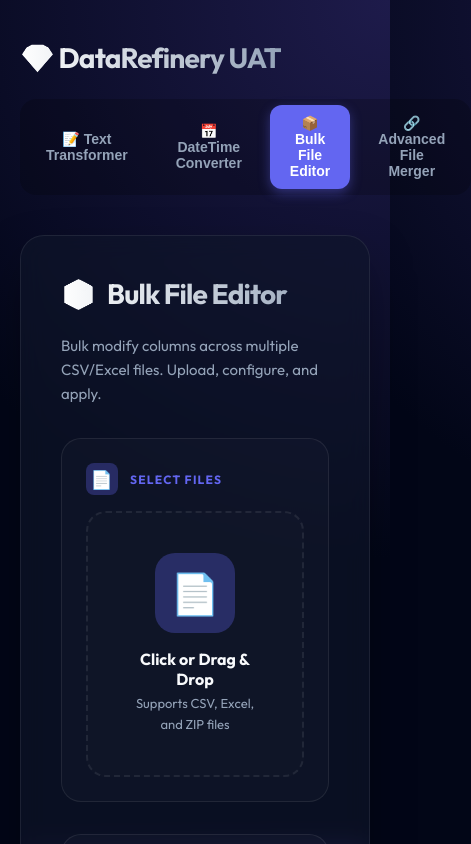
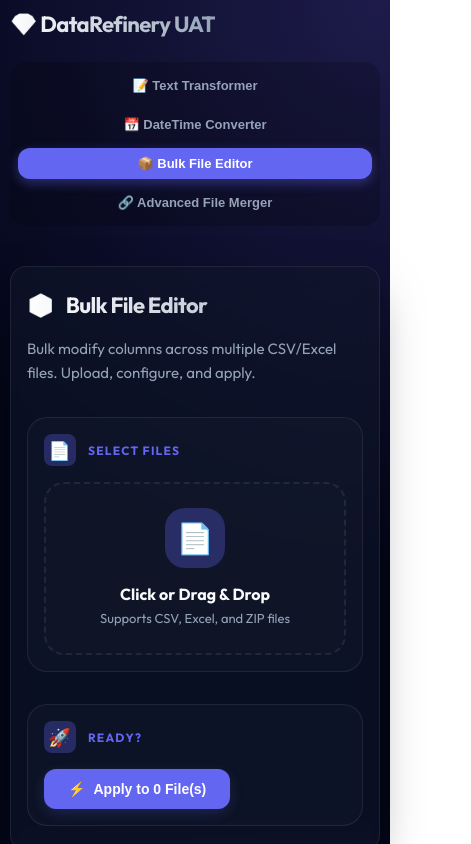
Before and after one commit to SiddheshSRane/MultiIQToolkit, a React (Vite) app in the folder frontend/: page / in a window 390 px wide. Both pictures are taken after a click on the button "📦 Bulk File Editor". Shown: the top 844 px of the page, 471 px wide, since content can reach past the window. Built offline with nearby package versions, Linux system fonts and the light colour scheme.

Commit message:
UI: Enhance mobile compatibility across all pages and components

```diff
--- a/frontend/src/App.tsx
+++ b/frontend/src/App.tsx
@@ -23,7 +23,7 @@ export default function App() {
 
   return (
     <div className="layout-root">
-      <div style={{ display: "flex", alignItems: "center", justifyContent: "space-between", marginBottom: 24 }}>
+      <div className="flex-responsive" style={{ marginBottom: 24 }}>
         <h2 style={{ margin: 0 }}>💎 DataRefinery UAT</h2>
       </div>
 
--- a/frontend/src/components/ActivityLog.tsx
+++ b/frontend/src/components/ActivityLog.tsx
@@ -35,21 +35,18 @@ export default function ActivityLog({ logs, onClear }: ActivityLogProps) {
 
     return (
         <div className="activity-log">
-            <div style={{ display: "flex", justifyContent: "space-between", alignItems: "center", marginBottom: 16 }}>
+            <div className="flex-responsive" style={{ marginBottom: 16 }}>
                 <h4 style={{ margin: 0 }}>Session Activity</h4>
-                <button className="text-btn" style={{ fontSize: "12px" }} onClick={onClear}>Clear History</button>
+                <button className="text-btn" style={{ fontSize: "12px", background: "transparent", color: "var(--primary)", border: "none", cursor: "pointer" }} onClick={onClear}>Clear History</button>
             </div>
             <div className="log-list" style={{ maxHeight: "400px", overflowY: "auto" }}>
                 {logs.map((log) => (
-                    <div key={log.id} className="log-item" style={{
+                    <div key={log.id} className="log-item flex-responsive" style={{
                         padding: "12px",
                         background: "var(--card-bg)",
                         border: "1px solid var(--border-color)",
                         borderRadius: "8px",
-                        marginBottom: "8px",
-                        display: "flex",
-                        justifyContent: "space-between",
-                        alignItems: "center"
+                        marginBottom: "8px"
                     }}>
                         <div>
                             <div style={{ fontSize: "13px", fontWeight: 600, color: "var(--text-main)" }}>{log.action}</div>
--- a/frontend/src/index.css
+++ b/frontend/src/index.css
@@ -460,3 +460,118 @@ td {
 ::-webkit-scrollbar-thumb:hover {
   background: rgba(255, 255, 255, 0.2);
 }
+/* Responsive Media Queries */
+
+@media (max-width: 768px) {
+  .layout-root {
+    margin: 10px auto;
+    padding: 0 10px;
+  }
+
+  .app {
+    padding: 24px 16px;
+    border-radius: 16px;
+  }
+
+  h2 {
+    font-size: 22px;
+  }
+
+  .nav-tabs {
+    flex-wrap: wrap;
+    width: 100%;
+    justify-content: center;
+    padding: 8px;
+  }
+
+  .nav-tabs button {
+    padding: 8px 14px;
+    font-size: 13px;
+    flex: 1 1 calc(50% - 8px);
+    justify-content: center;
+  }
+
+  .form-grid,
+  .options-grid {
+    grid-template-columns: 1fr;
+    gap: 16px;
+  }
+
+  .section {
+    padding: 16px;
+  }
+
+  .inline {
+    flex-direction: column;
+    align-items: stretch;
+  }
+
+  .mode-group {
+    width: 100%;
+    justify-content: space-between;
+  }
+
+  .mode-group button {
+    flex: 1;
+    padding: 8px;
+  }
+
+  .drop-zone {
+    padding: 24px 16px;
+  }
+
+  .drop-zone-icon {
+    width: 60px;
+    height: 60px;
+    font-size: 30px;
+  }
+}
+
+@media (max-width: 480px) {
+  .nav-tabs button {
+    flex: 1 1 100%;
+  }
+
+  .checkbox-grid {
+    grid-template-columns: 1fr;
+  }
+
+  .file-staged-item {
+    flex-direction: column;
+    align-items: flex-start;
+    gap: 12px;
+  }
+
+  .file-staged-item .remove-btn {
+    align-self: flex-end;
+  }
+}
+
+.flex-responsive {
+  display: flex;
+  justify-content: space-between;
+  align-items: center;
+  gap: 16px;
+}
+
+@media (max-width: 768px) {
+  .flex-responsive {
+    flex-direction: column;
+    align-items: flex-start;
+  }
+  .flex-responsive button {
+    width: 100%;
+    justify-content: center;
+  }
+}
+
+@media (max-width: 600px) {
+  .rename-row {
+    flex-direction: column;
+    align-items: stretch;
+    gap: 12px;
+  }
+  .rename-row > div {
+    width: 100%;
+  }
+}
--- a/frontend/src/pages/Converter.tsx
+++ b/frontend/src/pages/Converter.tsx
@@ -101,7 +101,7 @@ export default function Converter({ onLogAction }: ConverterProps) {
         </div>
       </div>
 
-      <div style={{ display: "flex", justifyContent: "space-between", alignItems: "baseline", marginBottom: 12 }}>
+      <div className="flex-responsive" style={{ marginBottom: 12 }}>
         <h4 style={{ margin: 0 }}>
           <span>📥</span> Input Values
         </h4>
@@ -225,7 +225,7 @@ export default function Converter({ onLogAction }: ConverterProps) {
         </div>
       </div>
 
-      <div className="section" style={{ display: "flex", justifyContent: "space-between", alignItems: "center" }}>
+      <div className="section flex-responsive">
         <h4 style={{ margin: 0 }}>
           <span>🚀</span> Ready to convert?
         </h4>
--- a/frontend/src/pages/DateTimeConverter.tsx
+++ b/frontend/src/pages/DateTimeConverter.tsx
@@ -225,7 +225,7 @@ export default function DateTimeConverter({ onLogAction }: DateTimeConverterProp
 
     return (
         <div className="app glass-card">
-            <h2 style={{ display: "flex", alignItems: "center", gap: "12px" }}>
+            <h2 className="flex-responsive" style={{ gap: "12px" }}>
                 <span>📅</span> DateTime Converter
             </h2>
             <div className="mode-group" style={{ marginBottom: 24 }}>
@@ -371,7 +371,7 @@ export default function DateTimeConverter({ onLogAction }: DateTimeConverterProp
                 </div>
             </div>
 
-            <div className="section" style={{ display: "flex", gap: "16px", alignItems: "center", justifyContent: "space-between" }}>
+            <div className="section flex-responsive">
                 <h4 style={{ margin: 0 }}>
                     <span>🚀</span> Ready to process?
                 </h4>
--- a/frontend/src/pages/FileMerger.tsx
+++ b/frontend/src/pages/FileMerger.tsx
@@ -162,7 +162,7 @@ export default function FileMerger({ onLogAction }: FileMergerProps) {
 
     return (
         <div className="app glass-card">
-            <h2 style={{ display: "flex", alignItems: "center", gap: "12px" }}>
+            <h2 className="flex-responsive" style={{ gap: "12px" }}>
                 <span>🔗</span> Advanced File Merger
             </h2>
             <p className="desc">
@@ -293,7 +293,7 @@ export default function FileMerger({ onLogAction }: FileMergerProps) {
                         {loading ? <p className="desc">Computing columns...</p> : (
                             <>
                                 <div style={{ marginBottom: 20 }}>
-                                    <div style={{ display: "flex", justifyContent: "space-between", alignItems: "center", marginBottom: 12 }}>
+                                    <div className="flex-responsive" style={{ marginBottom: 12 }}>
                                         <p className="desc" style={{ marginBottom: 0 }}>Select columns to include in the output:</p>
                                         <div style={{ display: "flex", gap: "12px" }}>
                                             <button className="secondary" style={{ padding: "6px 12px", fontSize: "12px" }} onClick={() => setSelectedCols(commonColumns)}>Select All</button>
@@ -338,7 +338,7 @@ export default function FileMerger({ onLogAction }: FileMergerProps) {
                     </div>
 
                     {/* ================= ACTION ================= */}
-                    <div className="section" style={{ display: "flex", gap: "16px", alignItems: "center", justifyContent: "space-between" }}>
+                    <div className="section flex-responsive">
                         <h4 style={{ margin: 0 }}>
                             <span>🚀</span> Ready to merge?
                         </h4>
--- a/frontend/src/pages/FileModify.tsx
+++ b/frontend/src/pages/FileModify.tsx
@@ -307,7 +307,7 @@ export default function FileModify({ onLogAction }: FileModifyProps) {
               </>
             ) : mode === "rename" ? (
               <>
-                <div style={{ marginBottom: 16, display: "flex", justifyContent: "space-between", alignItems: "center" }}>
+                <div className="flex-responsive" style={{ marginBottom: 16 }}>
                   <p className="desc" style={{ margin: 0 }}>
                     Enter new names for the columns you wish to rename. Others will remain unchanged.
                   </p>
@@ -332,7 +332,7 @@ export default function FileModify({ onLogAction }: FileModifyProps) {
               </>
             ) : (
               <>
-                <div style={{ marginBottom: 16, display: "flex", justifyContent: "space-between", alignItems: "center" }}>
+                <div className="flex-responsive" style={{ marginBottom: 16 }}>
                   <p className="desc" style={{ margin: 0 }}>Select columns to check for blanks:</p>
                   <div style={{ display: "flex", gap: 8 }}>
                     <button className="secondary" style={{ padding: "6px 12px", fontSize: "12px" }} onClick={() => setSelected([...columns])}>All</button>
@@ -366,7 +366,7 @@ export default function FileModify({ onLogAction }: FileModifyProps) {
       )}
 
       {/* ================= ACTION ================= */}
-      <div className="section" style={{ display: "flex", gap: "16px", alignItems: "center", justifyContent: "space-between" }}>
+      <div className="section flex-responsive">
         <h4 style={{ margin: 0 }}>
           <span>🚀</span> Ready?
         </h4>
```
